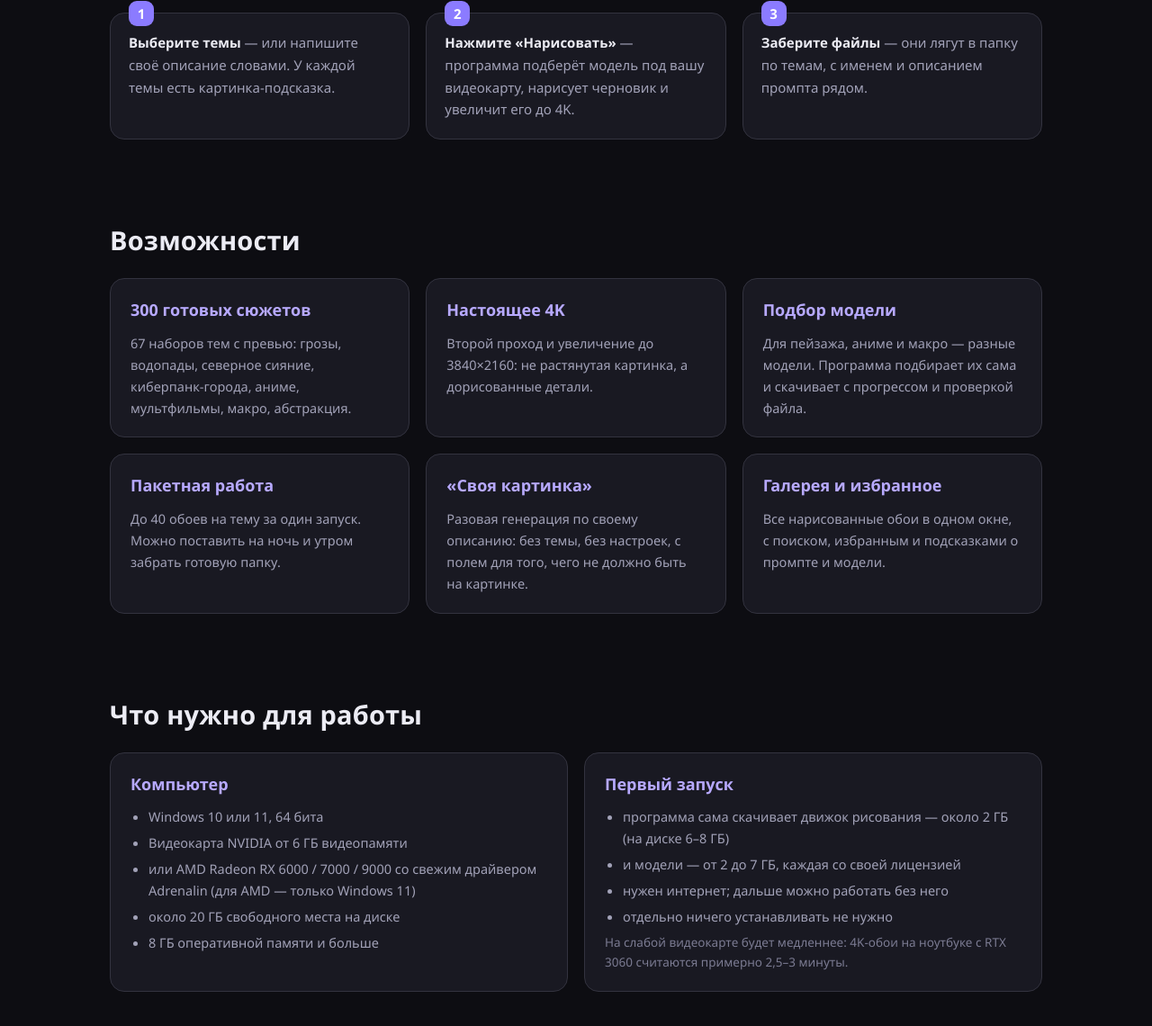
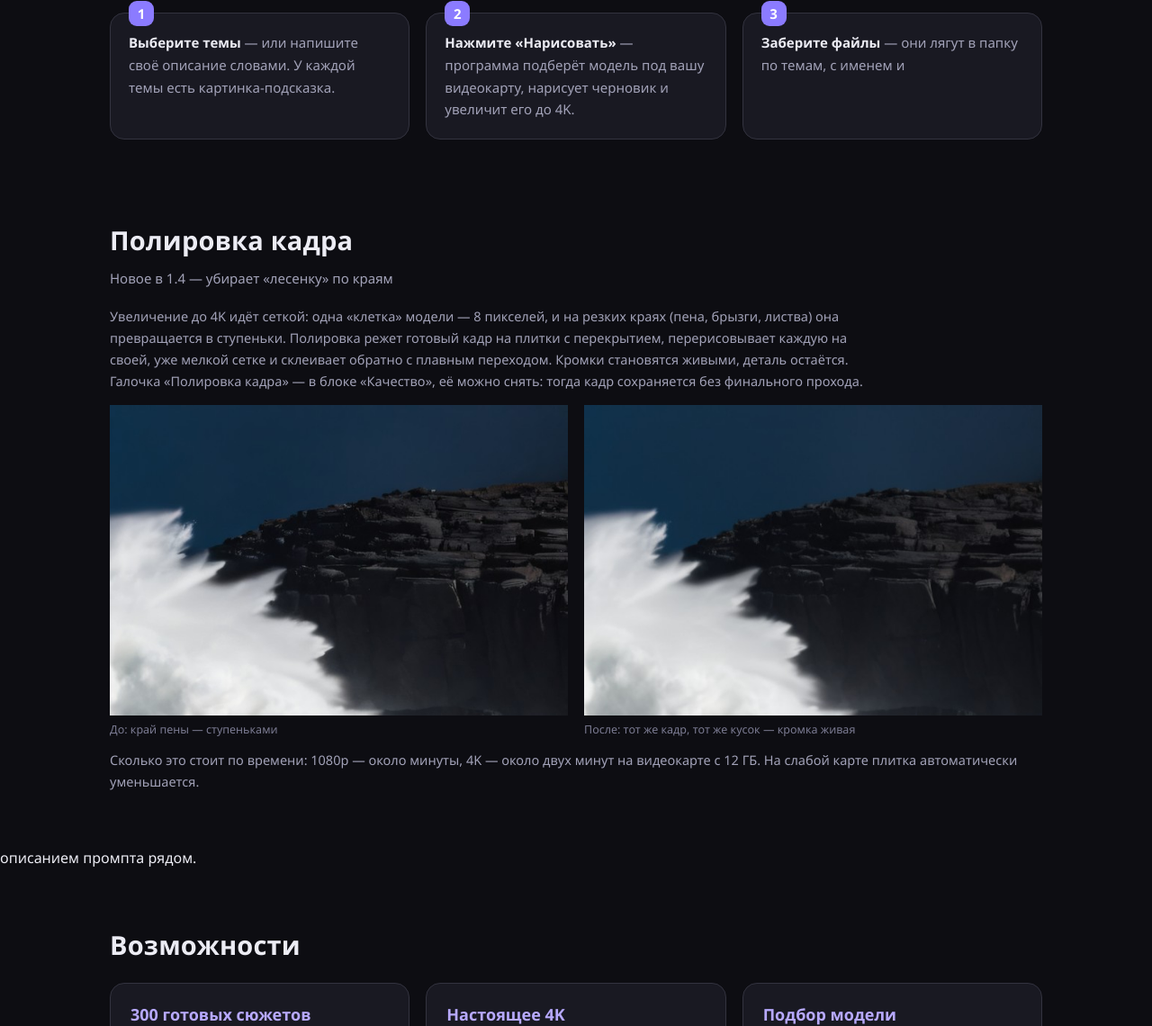
Before and after one commit to pavlick1292/walldusk, a plain HTML site: page index.html in a window 1280 px wide. Shown: the part 3263-4403 px from the top of the page at 90% size. Drawn offline with Linux system fonts and the light colour scheme.

Commit message:
Сайт: раздел про полировку кадра с примерами

```diff
--- a/index.html
+++ b/index.html
@@ -262,7 +262,24 @@
     <div class="step"><p><b>Нажмите «Нарисовать»</b> — программа подберёт модель под вашу
       видеокарту, нарисует черновик и увеличит его до 4K.</p></div>
     <div class="step"><p><b>Заберите файлы</b> — они лягут в папку по темам, с именем и
-      описанием промпта рядом.</p></div>
+        </div>
+</div></section>
+
+<section id="polish"><div class="wrap">
+  <h2>Полировка кадра <small>Новое в 1.4 — убирает «лесенку» по краям</small></h2>
+  <p class="small" style="max-width:840px">Увеличение до 4K идёт сеткой: одна «клетка» модели — 8 пикселей,
+     и на резких краях (пена, брызги, листва) она превращается в ступеньки. Полировка режет готовый кадр
+     на плитки с перекрытием, перерисовывает каждую на своей, уже мелкой сетке и склеивает обратно
+     с плавным переходом. Кромки становятся живыми, деталь остаётся. Галочка «Полировка кадра» — в блоке
+     «Качество», её можно снять: тогда кадр сохраняется без финального прохода.</p>
+  <div class="grid2" style="margin-top:14px">
+    <figure style="margin:0"><img src="img/polish-before.jpg" alt="Кромка пены до полировки — ступеньками" loading="lazy"><figcaption style="color:var(--dim);font-size:12.5px;margin-top:6px">До: край пены — ступеньками</figcaption></figure>
+    <figure style="margin:0"><img src="img/polish-after.jpg" alt="Та же кромка после полировки — мягкая" loading="lazy"><figcaption style="color:var(--dim);font-size:12.5px;margin-top:6px">После: тот же кадр, тот же кусок — кромка живая</figcaption></figure>
+  </div>
+  <p class="small" style="margin-top:12px">Сколько это стоит по времени: 1080p — около минуты, 4K — около двух минут
+     на видеокарте с 12 ГБ. На слабой карте плитка автоматически уменьшается.</p>
+</div></section>
+описанием промпта рядом.</p></div>
   </div>
 </div></section>
 
```
